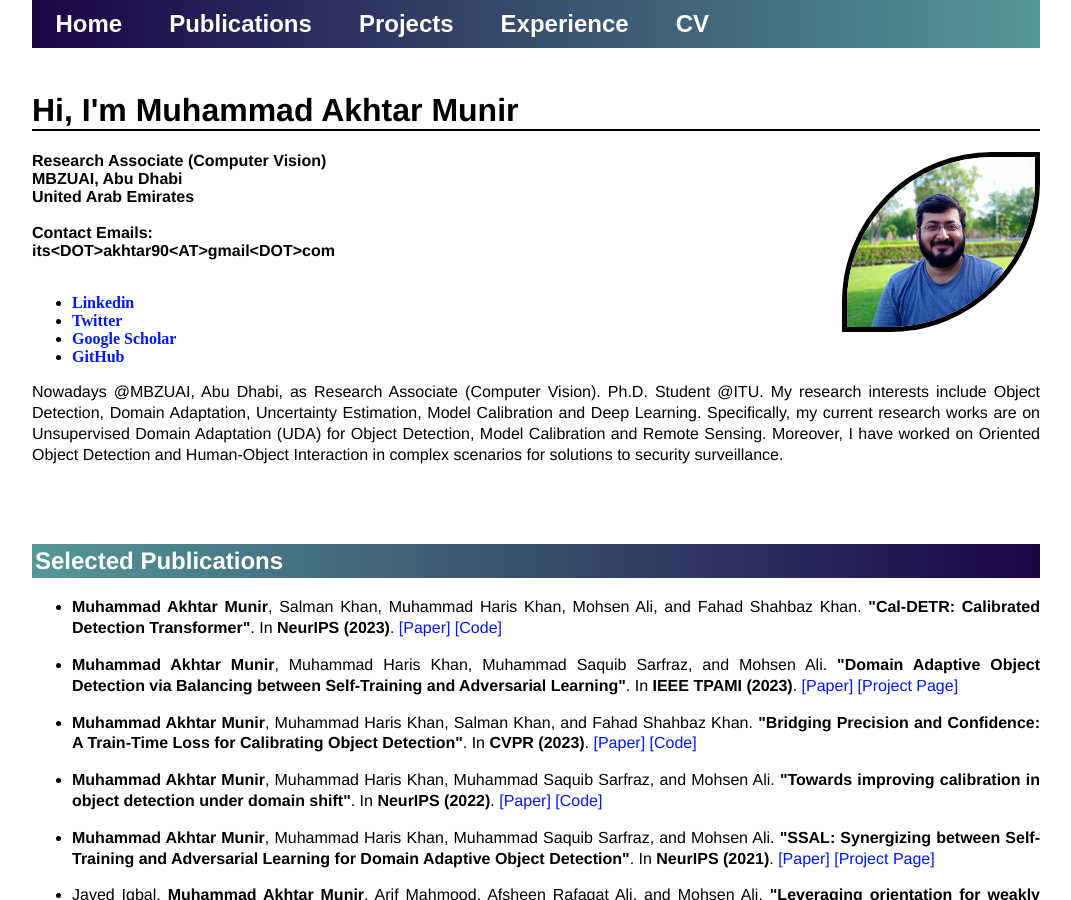
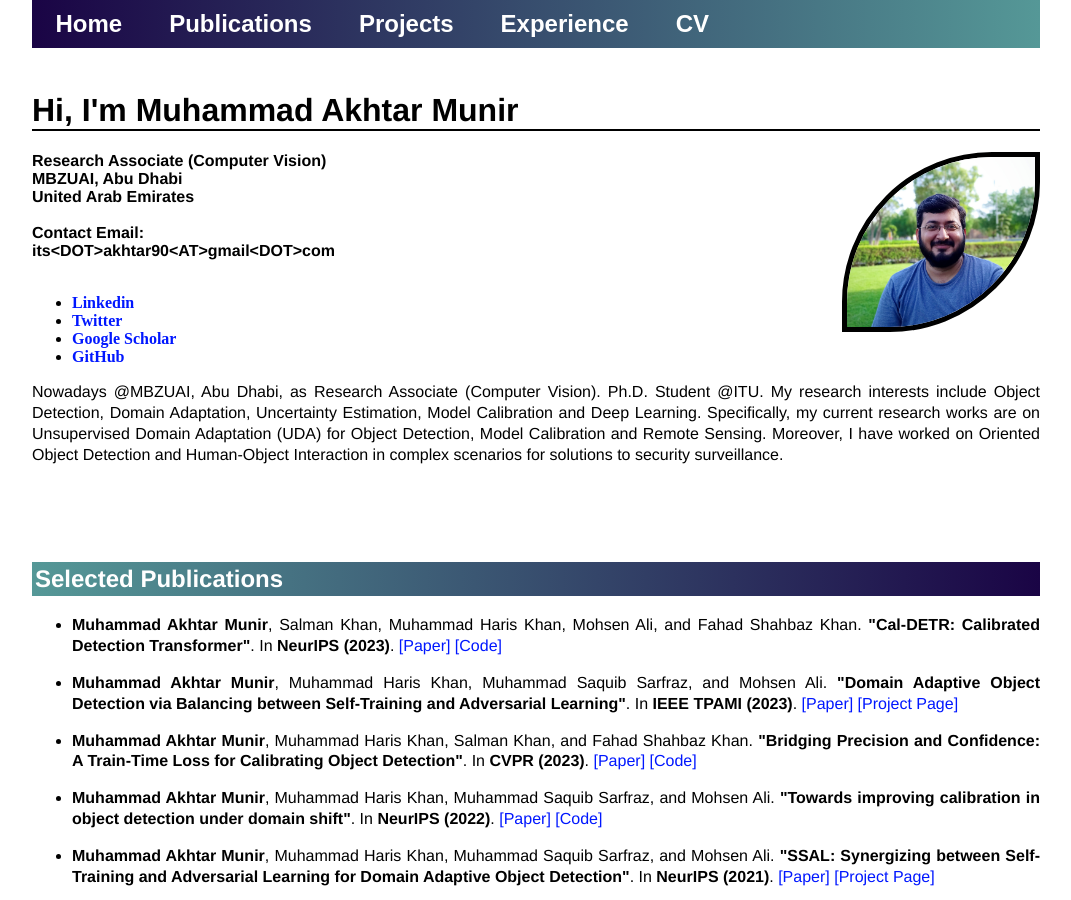
Before and after one commit to akhtarvision/akhtarvision.github.io, a Jekyll site: the page built from index.html, in a window 1280 px wide and 900 px high. Shown: the whole window, without its empty margins (104-1175 px from the left). Built offline with Jekyll 4.4.1, drawn with Linux system fonts in a browser that asks for light colours.

Commit message:
Update index.html

```diff
--- a/index.html
+++ b/index.html
@@ -22,7 +22,7 @@
 <!-- 		Ph.D. Student (Computer Vision & Deep Learning)</strong><br>
 		Intelligent Machines Lab<br>
 		Information Technology University (ITU)<br><br> -->
-		Contact Emails:<br>
+		Contact Email:<br>
 <!-- 		<span style="color:#850E08;" class="obfuscate">akhtar[DOT]munir[AT]itu[DOT]edu[DOT]pk</span><br> -->
 		<span>its&ltDOT&gtakhtar90&ltAT&gtgmail&ltDOT&gtcom</span>
 		</address>
```
Also changed, not shown: other parts of index.html (+1 -1 lines).
